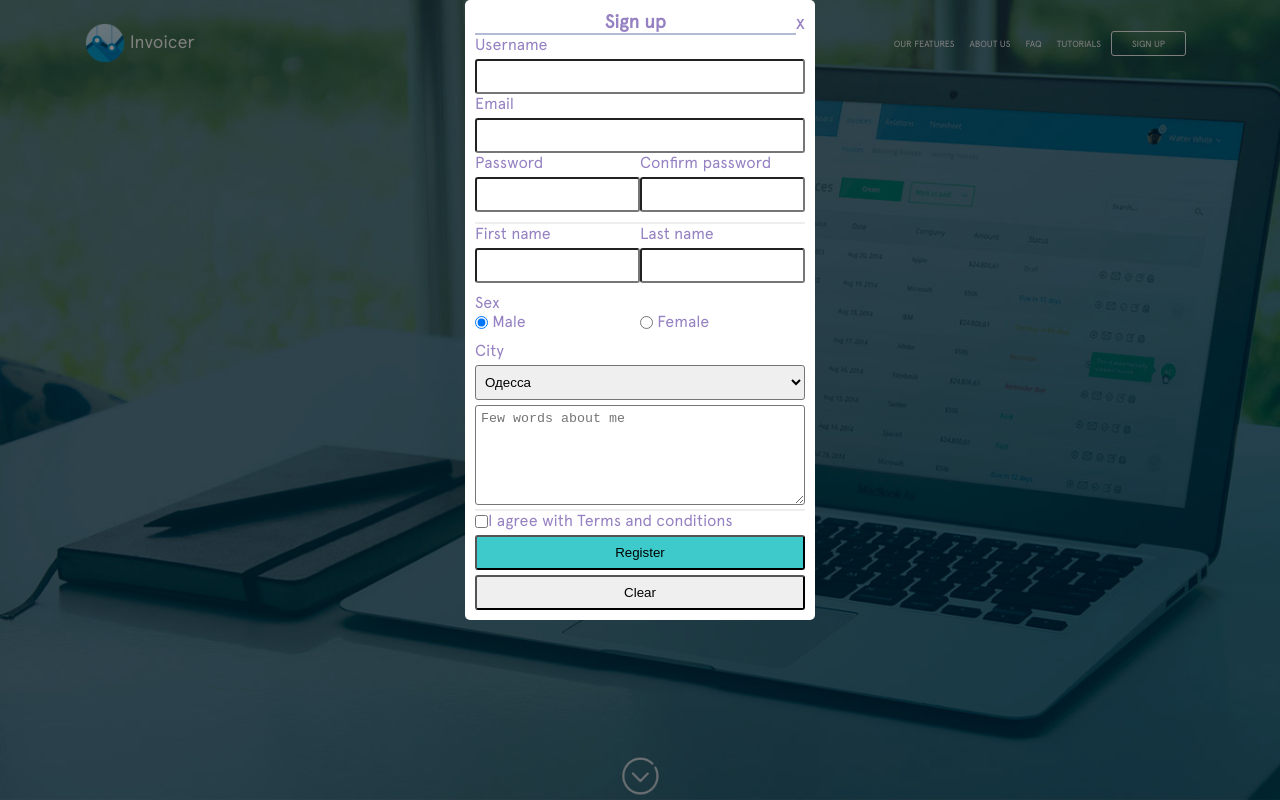
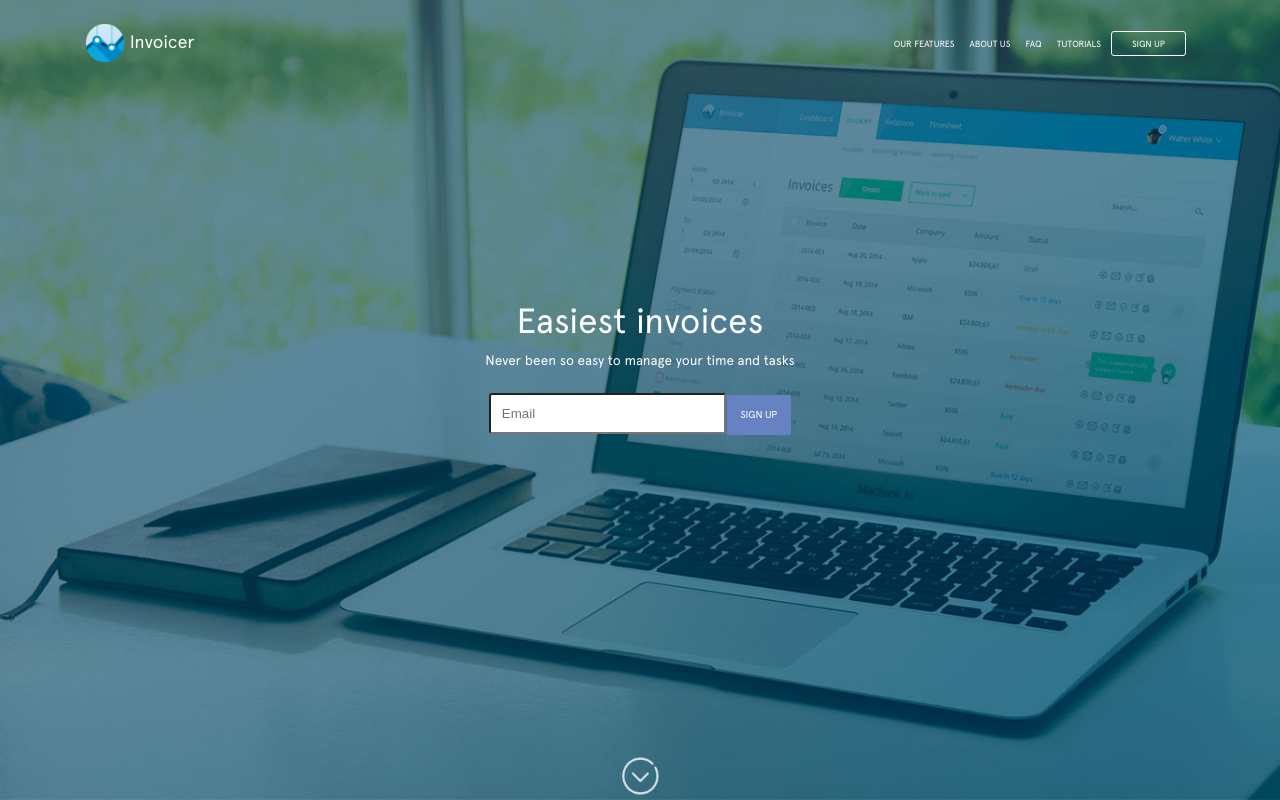
Before and after one commit to ValentinIl/Invoicer, a plain HTML site: page index.html in a window 1280 px wide. Shown: the top 800 px of the page. Drawn offline with Linux system fonts and the light colour scheme; files whose address does not match are found by name.

Commit message:
popup finish

```diff
--- a/index.html
+++ b/index.html
@@ -135,7 +135,7 @@
 		</footer>
 	</div>
 
-	<div class="popup" id="popup" style="display: block;">
+	<div class="popup" id="popup">
 		<form id="registration" method="post">
 			<a style="float:right; font-size:20px; text-decoration:none;" onclick="hidePopup()" href="#">x</a>
 			<h3>Sign up</h3><hr color="#B1BBD8">
--- a/style.css
+++ b/style.css
@@ -33,6 +33,7 @@ a{
 	overflow: hidden;
 	position: fixed;
 	top: 0px;
+	display: none;
 }
 
 #registration{
```
